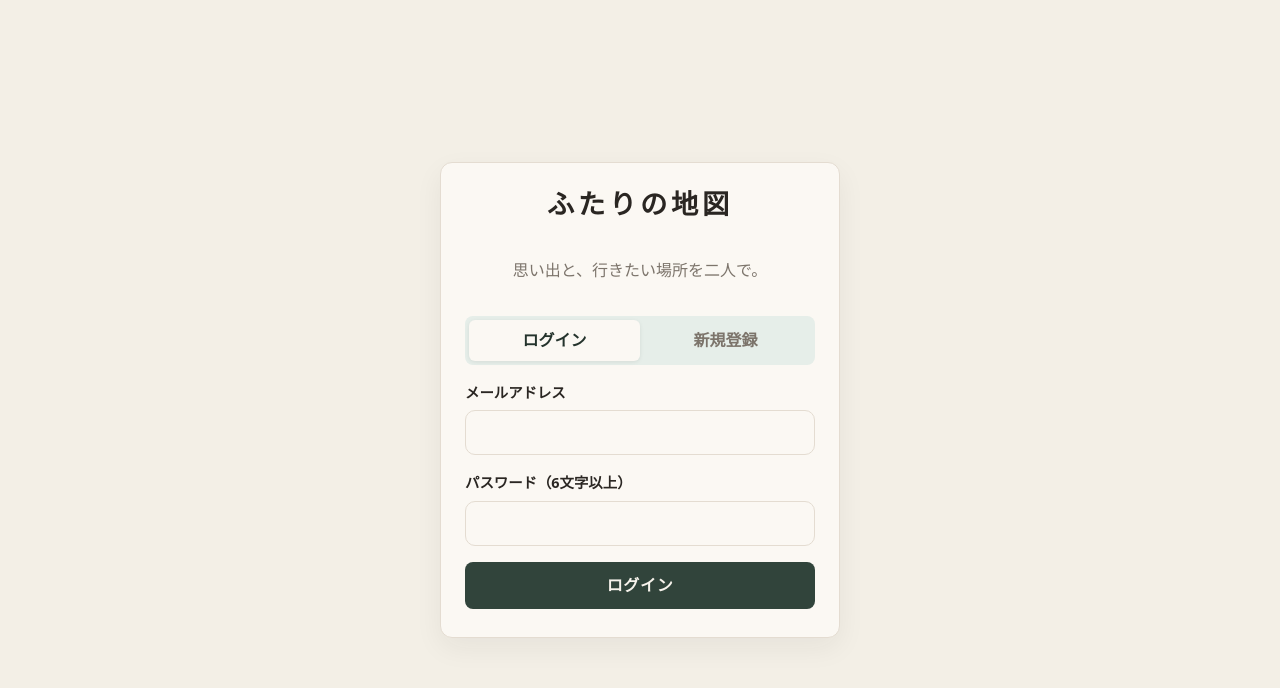
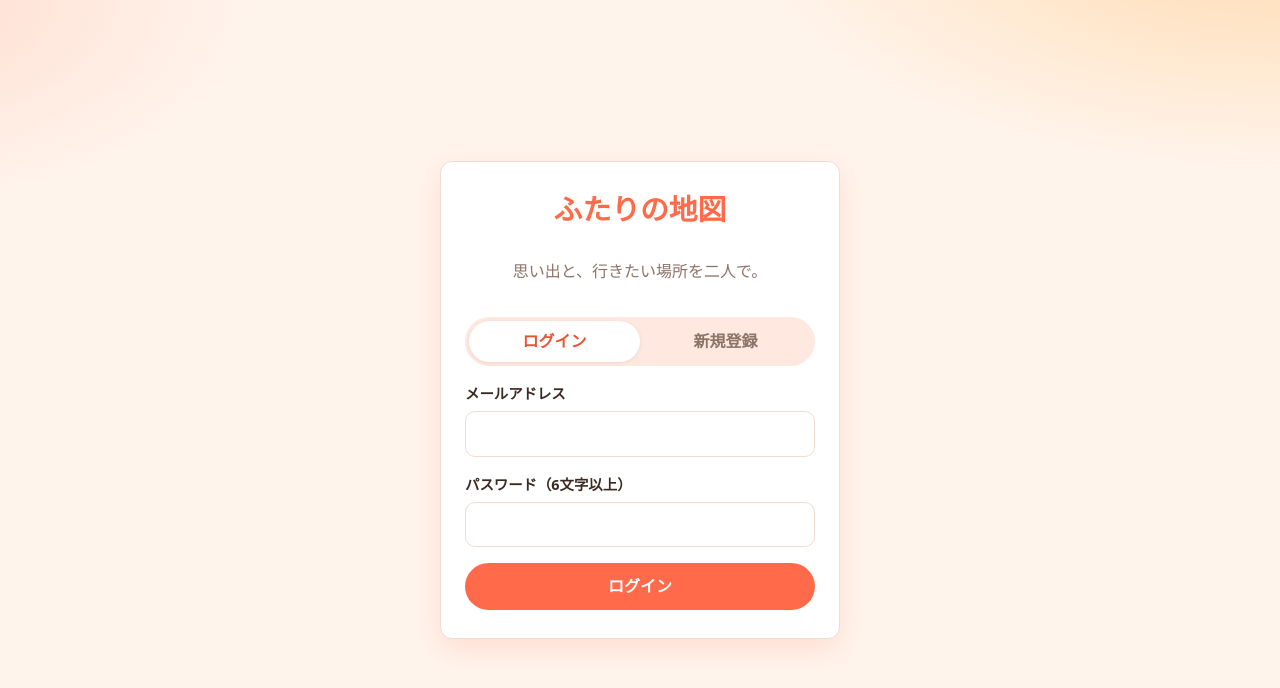
Before and after one commit to 0520index/memories, a React (Vite) app: page / in a window 1280 px wide. Shown: the top 688 px of the page. Built offline with nearby package versions, Linux system fonts and the light colour scheme; no server answers.

Commit message:
デザイン再調整

```diff
--- a/index.html
+++ b/index.html
@@ -8,7 +8,7 @@
       name="viewport"
       content="width=device-width, initial-scale=1, maximum-scale=1, viewport-fit=cover"
     />
-    <meta name="theme-color" content="#31443b" />
+    <meta name="theme-color" content="#ff6b4a" />
     <meta name="apple-mobile-web-app-capable" content="yes" />
     <meta name="apple-mobile-web-app-title" content="ふたりの地図" />
     <link rel="apple-touch-icon" href="/favicon.svg" />
--- a/src/index.css
+++ b/src/index.css
@@ -1,21 +1,20 @@
 :root {
-  --bg: #f3efe6;
-  --surface: #fbf8f3;
-  --text: #2a2622;
-  --muted: #7c746b;
-  --border: #e4dcd1;
-  --primary: #31443b;
-  --primary-dark: #24332c;
-  --primary-soft: #e6eee9;
-  --on-primary: #f7f3ec;
-  --want: #4d6670;
-  --again: #8d623c;
-  --danger: #8d3d3d;
-  --radius: 8px;
-  --shadow: 0 10px 28px rgba(42, 38, 34, 0.06);
-  --serif: 'Iowan Old Style', 'Palatino Linotype', 'Yu Mincho', 'Hiragino Mincho ProN', 'Noto Serif JP', serif;
+  --bg: #fff4ec;
+  --surface: #ffffff;
+  --text: #3b2a22;
+  --muted: #8d7468;
+  --border: #f0ddd2;
+  --primary: #ff6b4a;
+  --primary-dark: #e85432;
+  --primary-soft: #ffe8df;
+  --on-primary: #fff;
+  --want: #2aa7a1;
+  --again: #f0a202;
+  --danger: #e23d3d;
+  --radius: 18px;
+  --shadow: 0 10px 28px rgba(255, 107, 74, 0.16);
 
-  font-family: 'Hiragino Sans', 'Noto Sans JP', 'Yu Gothic UI', system-ui, sans-serif;
+  font-family: 'Hiragino Maru Gothic ProN', 'Hiragino Sans', 'Noto Sans JP', 'Yu Gothic UI', system-ui, sans-serif;
   color: var(--text);
   background: var(--bg);
   line-height: 1.6;
@@ -24,19 +23,26 @@
 
 @media (prefers-color-scheme: dark) {
   :root {
-    --bg: #161411;
-    --surface: #221f1b;
-    --text: #f3eee6;
-    --muted: #b3a89c;
-    --border: #3a342c;
-    --primary: #e4d5c0;
-    --primary-dark: #f3e7d6;
-    --primary-soft: #3a332b;
-    --on-primary: #1c1916;
-    --want: #8eaaa8;
-    --again: #d4a574;
-    --danger: #e7a0a0;
+    --bg: #1c1412;
+    --surface: #2a201c;
+    --text: #fff6f0;
+    --muted: #c4a89c;
+    --border: #4a342c;
+    --primary: #ff7d5c;
+    --primary-dark: #ff9a80;
+    --primary-soft: #4a2e28;
+    --on-primary: #fff;
+    --want: #3ecfc8;
+    --again: #ffc14d;
+    --danger: #ff8d8d;
     --shadow: 0 10px 28px rgba(0, 0, 0, 0.35);
+  }
+
+  body {
+    background:
+      radial-gradient(800px 380px at 100% -10%, rgba(255, 107, 74, 0.28), transparent 60%),
+      radial-gradient(600px 320px at 0% 0%, rgba(255, 179, 71, 0.16), transparent 55%),
+      var(--bg);
   }
 }
 
@@ -61,6 +67,10 @@ body {
   /* 縦スクロールのみ許可（地図は個別に上書き） */
   touch-action: pan-y;
   position: relative;
+  background:
+    radial-gradient(900px 420px at 100% -10%, rgba(255, 196, 120, 0.55), transparent 60%),
+    radial-gradient(700px 380px at -10% 0%, rgba(255, 107, 74, 0.18), transparent 55%),
+    var(--bg);
 }
 
 #root {
@@ -75,9 +85,7 @@ h2,
 h3 {
   margin: 0;
   line-height: 1.3;
-  font-family: var(--serif);
-  font-weight: 600;
-  letter-spacing: 0.04em;
+  font-weight: 800;
 }
 
 button,
@@ -169,9 +177,8 @@ code {
 .secondary,
 .danger {
   padding: 11px 18px;
-  border-radius: 8px;
-  font-weight: 600;
-  letter-spacing: 0.04em;
+  border-radius: 999px;
+  font-weight: 800;
   transition: transform 0.1s, background 0.15s;
 }
 
@@ -288,31 +295,29 @@ code {
 }
 
 .logo {
-  font-family: var(--serif);
-  font-size: 1.7rem;
-  font-weight: 600;
+  font-size: 1.8rem;
+  font-weight: 800;
   text-align: center;
-  color: var(--text);
-  letter-spacing: 0.14em;
+  color: var(--primary);
 }
 
 .logo.small {
-  font-size: 1.25rem;
+  font-size: 1.35rem;
   text-align: left;
-  letter-spacing: 0.08em;
+  color: var(--text);
 }
 
 .segmented {
   display: flex;
   background: var(--primary-soft);
-  border-radius: 8px;
+  border-radius: 999px;
   padding: 4px;
 }
 
 .segmented button {
   flex: 1;
   padding: 8px;
-  border-radius: 6px;
+  border-radius: 999px;
   font-weight: 600;
   color: var(--muted);
 }
@@ -404,19 +409,19 @@ code {
 }
 
 .place-card.cat-movie {
-  border-left-color: #6d6278;
+  border-left-color: #7c6ad4;
 }
 
 .place-card.cat-book {
-  border-left-color: #5e6d78;
+  border-left-color: #3d8bfd;
 }
 
 .place-card.cat-food {
-  border-left-color: #6d7a5e;
+  border-left-color: #2aa7a1;
 }
 
 .place-card.cat-other {
-  border-left-color: #7a6c5c;
+  border-left-color: #e06bb3;
 }
 
 .update-banner {
@@ -460,12 +465,12 @@ code {
 .banner {
   display: block;
   width: 100%;
-  background: var(--surface);
-  color: var(--text);
-  border: 1px solid var(--border);
+  background: linear-gradient(120deg, #ff8a5b, #ff5d73 55%, #ffb347);
+  color: #fff;
+  border: none;
   border-radius: var(--radius);
   padding: 16px 18px;
-  box-shadow: none;
+  box-shadow: var(--shadow);
   text-align: left;
 }
 
@@ -482,9 +487,8 @@ code {
 }
 
 .banner-main strong {
-  font-family: var(--serif);
-  font-size: 2rem;
-  font-weight: 600;
+  font-size: 2.1rem;
+  font-weight: 800;
   margin: 0 4px;
 }
 
@@ -568,7 +572,7 @@ code {
   width: 100%;
   margin: 0 0 12px;
   padding: 12px 16px;
-  border-radius: 8px;
+  border-radius: 999px;
   background: var(--surface);
   color: var(--primary-dark);
   border: 1px solid var(--primary);
@@ -606,7 +610,7 @@ code {
 
 .chip {
   padding: 3px 10px;
-  border-radius: 6px;
+  border-radius: 999px;
   font-size: 0.8rem;
   border: 1px solid var(--border);
   background: var(--surface);
@@ -639,9 +643,9 @@ code {
 .place-card {
   background: var(--surface);
   border-radius: var(--radius);
-  border: 1px solid var(--border);
-  box-shadow: none;
-  border-left: 3px solid var(--primary);
+  border: none;
+  box-shadow: var(--shadow);
+  border-left: 6px solid var(--primary);
   display: flex;
   flex-direction: column;
   overflow: hidden;
@@ -735,7 +739,7 @@ code {
 }
 
 .stars {
-  color: #a6843d;
+  color: #f0a202;
   letter-spacing: 1px;
 }
 
@@ -751,7 +755,7 @@ code {
 }
 
 .stars.input button.on {
-  color: #a6843d;
+  color: #f0a202;
 }
 
 .fab {
@@ -760,11 +764,11 @@ code {
   bottom: calc(24px + env(safe-area-inset-bottom));
   width: 60px;
   height: 60px;
-  border-radius: 8px;
-  background: var(--primary);
-  color: var(--on-primary);
+  border-radius: 50%;
+  background: linear-gradient(145deg, #ff8a5b, #ff5d73);
+  color: #fff;
   font-size: 1.8rem;
-  box-shadow: var(--shadow);
+  box-shadow: 0 10px 24px rgba(255, 93, 115, 0.4);
   z-index: 500;
 }
 
```
Also changed, not shown: public/favicon.svg, public/manifest.webmanifest.
